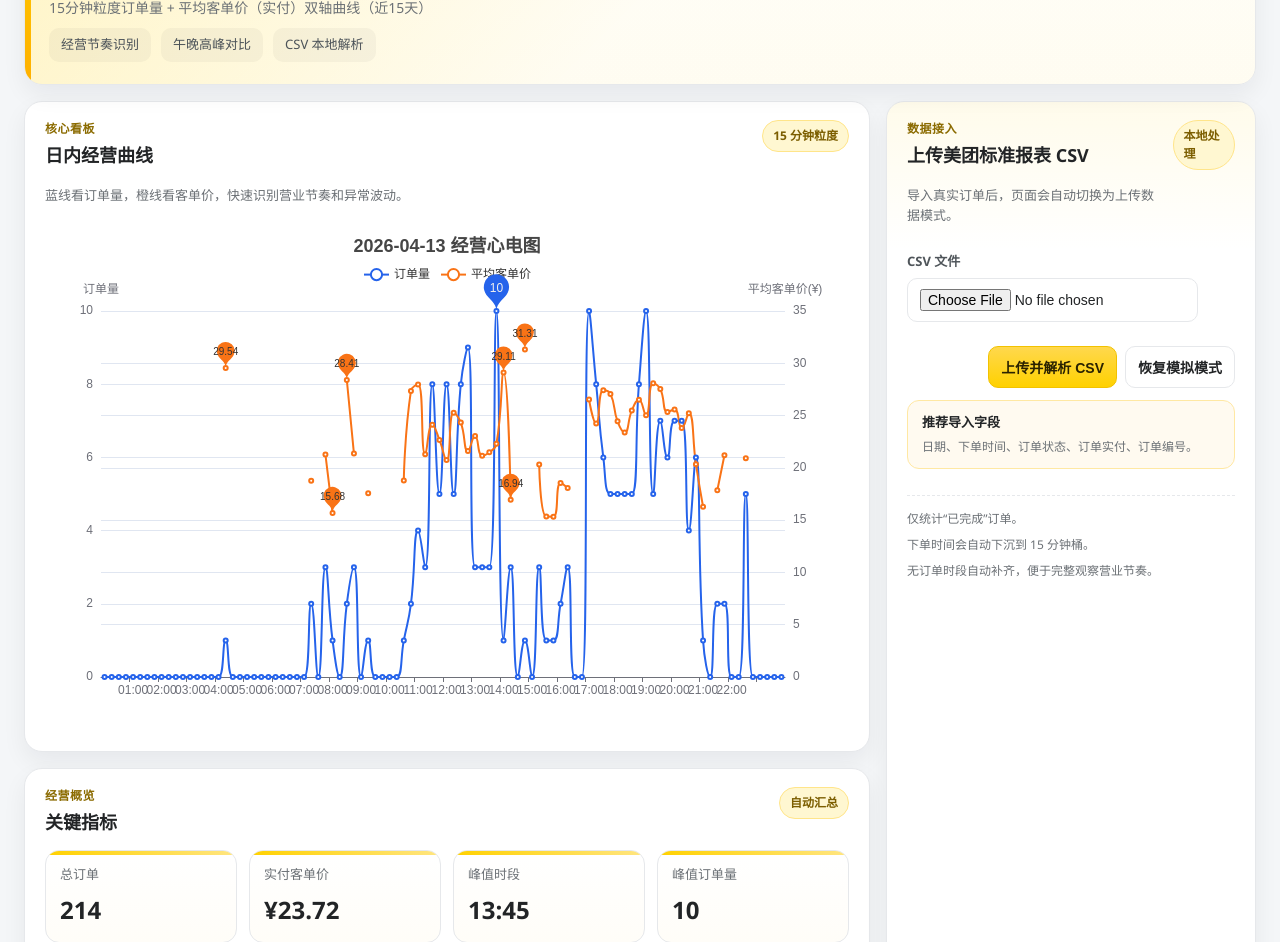
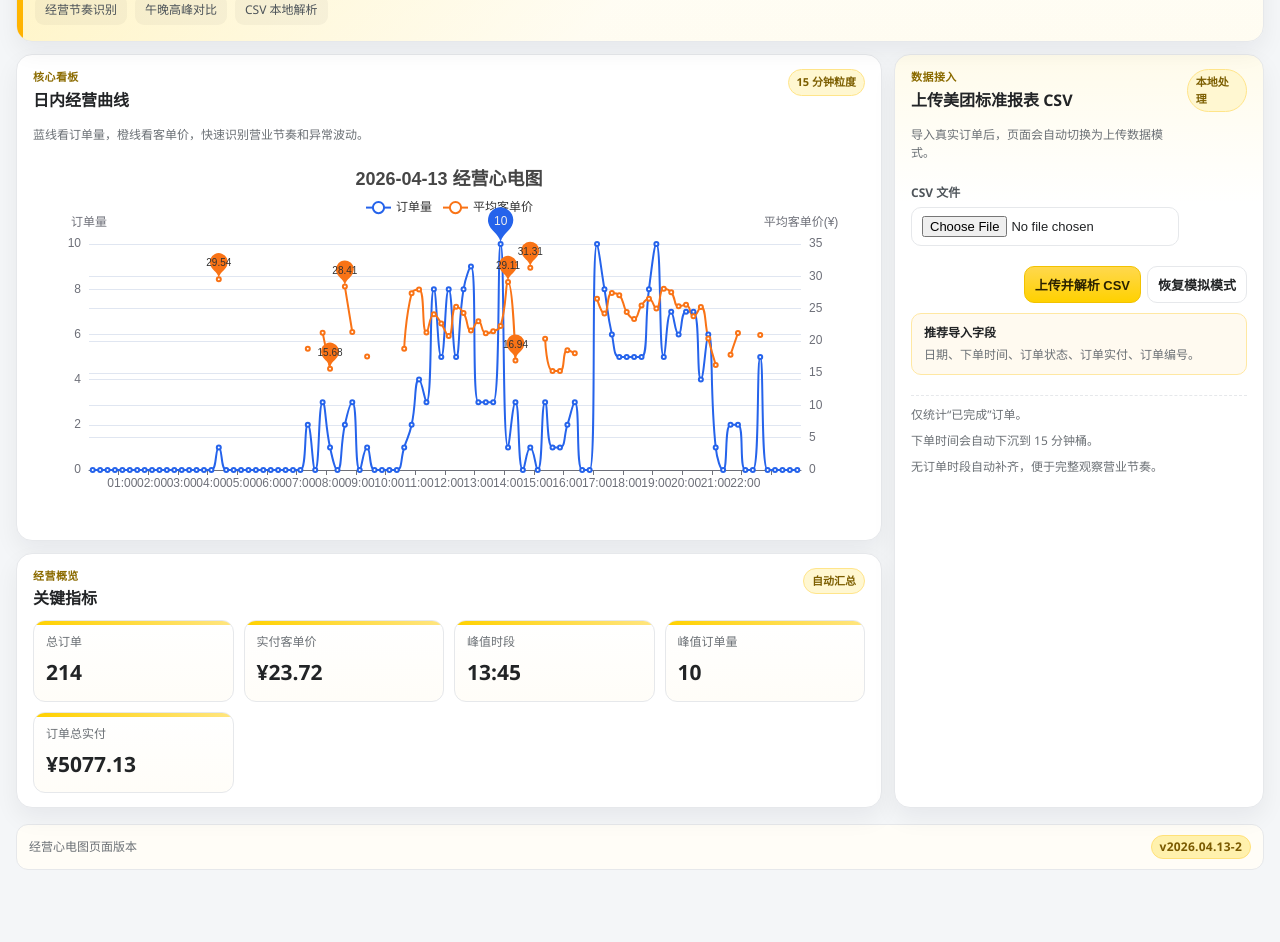
Before and after one commit to hankyan2010/waimaianalyze, a plain HTML site: page index.html in a window 1280 px wide. Shown: the part 150-1092 px from the top of the page. After the commit the page ends 1036 px from the top, so only its background shows below. Drawn offline with nearby package versions, Linux system fonts and the light colour scheme.

Commit message:
style: tighten dashboard layout density

```diff
--- a/index.html
+++ b/index.html
@@ -48,26 +48,26 @@
       color: var(--text);
       font-family: "PingFang SC", "Hiragino Sans GB", "Microsoft YaHei", "Segoe UI", sans-serif;
       line-height: 1.5;
-      padding: 24px;
+      padding: 16px;
     }
     .container { max-width: 1280px; margin: 0 auto; }
     .card {
       background: var(--panel);
       border: 1px solid var(--border);
-      border-radius: 18px;
+      border-radius: 16px;
       box-shadow: var(--shadow);
-      padding: 18px 20px;
-      margin-bottom: 16px;
+      padding: 14px 16px;
+      margin-bottom: 12px;
     }
     .topbar {
       display: flex;
       justify-content: space-between;
       align-items: flex-start;
       flex-wrap: wrap;
-      gap: 18px;
+      gap: 12px;
       position: relative;
       overflow: hidden;
-      padding: 22px 24px;
+      padding: 16px 18px;
       background:
         linear-gradient(135deg, rgba(255, 209, 0, 0.22), rgba(255, 209, 0, 0.02) 52%),
         linear-gradient(180deg, #ffffff, #fffdf6);
@@ -79,8 +79,8 @@
       width: 6px;
       background: linear-gradient(180deg, var(--primary), var(--accent));
     }
-    h1 { margin: 0; font-size: 32px; letter-spacing: -0.02em; }
-    h3 { margin: 0; font-size: 18px; }
+    h1 { margin: 0; font-size: 28px; letter-spacing: -0.02em; }
+    h3 { margin: 0; font-size: 16px; }
     .topbar-main,
     .topbar-side {
       position: relative;
@@ -89,13 +89,13 @@
     .topbar-main {
       display: flex;
       flex-direction: column;
-      gap: 10px;
+      gap: 8px;
       min-width: min(100%, 560px);
     }
     .topbar-side {
       display: flex;
       flex-direction: column;
-      gap: 12px;
+      gap: 8px;
       align-items: flex-end;
     }
     .kicker {
@@ -103,34 +103,34 @@
       align-items: center;
       width: fit-content;
       gap: 8px;
-      padding: 6px 10px;
+      padding: 4px 8px;
       border-radius: 999px;
       border: 1px solid rgba(255, 209, 0, 0.65);
       background: rgba(255, 209, 0, 0.2);
       color: #7a5600;
-      font-size: 12px;
+      font-size: 11px;
       font-weight: 600;
     }
-    .desc { margin: 0; color: var(--muted); font-size: 14px; }
+    .desc { margin: 0; color: var(--muted); font-size: 13px; }
     .hero-tags {
       display: flex;
       flex-wrap: wrap;
-      gap: 10px;
+      gap: 8px;
     }
     .hero-tag {
       display: inline-flex;
       align-items: center;
-      min-height: 34px;
-      padding: 0 12px;
-      border-radius: 10px;
+      min-height: 30px;
+      padding: 0 10px;
+      border-radius: 9px;
       background: rgba(34, 36, 38, 0.04);
       color: #4b5258;
-      font-size: 13px;
+      font-size: 12px;
       font-weight: 500;
     }
     .actions {
       display: flex;
-      gap: 8px;
+      gap: 6px;
       flex-wrap: wrap;
       align-items: center;
       justify-content: flex-end;
@@ -143,8 +143,8 @@
     button, input, textarea {
       border: 1px solid var(--border);
       border-radius: 10px;
-      font-size: 14px;
-      padding: 10px 12px;
+      font-size: 13px;
+      padding: 8px 10px;
       background: #fff;
     }
     button {
@@ -168,52 +168,52 @@
     .layout {
       display: grid;
       grid-template-columns: minmax(0, 1fr) 370px;
-      gap: 16px;
+      gap: 12px;
     }
     @media (max-width: 1024px) { .layout { grid-template-columns: 1fr; } }
-    #chart { width: 100%; height: 500px; }
+    #chart { width: 100%; height: 360px; }
     .panel-header {
       display: flex;
       justify-content: space-between;
       align-items: flex-start;
-      gap: 14px;
-      margin-bottom: 14px;
+      gap: 10px;
+      margin-bottom: 10px;
     }
     .panel-title {
       display: flex;
       flex-direction: column;
-      gap: 4px;
+      gap: 2px;
     }
     .panel-kicker {
       color: #8b6b00;
-      font-size: 12px;
+      font-size: 11px;
       font-weight: 700;
       letter-spacing: 0.04em;
       text-transform: uppercase;
     }
     .panel-note {
       color: var(--muted);
-      font-size: 13px;
+      font-size: 12px;
     }
     .panel-chip {
-      padding: 6px 10px;
+      padding: 4px 8px;
       border-radius: 999px;
       background: #fff7d1;
       color: #7c5e00;
-      font-size: 12px;
+      font-size: 11px;
       font-weight: 600;
       border: 1px solid #ffe58a;
     }
     .summary-grid {
       display: grid;
       grid-template-columns: repeat(auto-fit, minmax(160px, 1fr));
-      gap: 12px;
+      gap: 10px;
     }
     .summary-item {
       border: 1px solid var(--border);
       background: linear-gradient(180deg, #ffffff, #fffdf8);
-      border-radius: 14px;
-      padding: 14px;
+      border-radius: 12px;
+      padding: 12px;
       position: relative;
       overflow: hidden;
     }
@@ -224,14 +224,14 @@
       height: 4px;
       background: linear-gradient(90deg, var(--primary), #ffe580);
     }
-    .summary-item p { margin: 0; color: var(--muted); font-size: 13px; }
-    .summary-item h3 { margin: 8px 0 0; font-size: 24px; }
+    .summary-item p { margin: 0; color: var(--muted); font-size: 12px; }
+    .summary-item h3 { margin: 6px 0 0; font-size: 21px; }
     .helper { color: var(--muted); margin: 0; font-size: 12px; }
     .helper-list {
       display: grid;
       gap: 8px;
-      margin-top: 14px;
-      padding-top: 14px;
+      margin-top: 10px;
+      padding-top: 10px;
       border-top: 1px dashed var(--border);
     }
     .status {
@@ -240,8 +240,8 @@
       color: var(--success-text);
       background: var(--success-bg);
       border: 1px solid var(--success-border);
-      border-radius: 10px;
-      padding: 10px 12px;
+      border-radius: 9px;
+      padding: 8px 10px;
       display: none;
       white-space: pre-wrap;
     }
@@ -252,20 +252,20 @@
     }
     .mode-chip {
       display: inline-block;
-      font-size: 12px;
+      font-size: 11px;
       color: #7a5a00;
       background: #fff1ad;
-      padding: 4px 10px;
+      padding: 3px 8px;
       border-radius: 999px;
       margin-left: 8px;
       vertical-align: middle;
       border: 1px solid #ffe179;
     }
-    .field { margin-bottom: 12px; }
+    .field { margin-bottom: 10px; }
     .field label {
       display: block;
-      margin-bottom: 6px;
-      font-size: 13px;
+      margin-bottom: 5px;
+      font-size: 12px;
       color: #4f555a;
       font-weight: 600;
     }
@@ -276,28 +276,28 @@
     }
     .side-stack {
       display: grid;
-      gap: 12px;
+      gap: 10px;
     }
     .info-box {
-      padding: 12px 14px;
-      border-radius: 12px;
+      padding: 10px 12px;
+      border-radius: 10px;
       border: 1px solid #ffe8a3;
       background: #fffaf0;
     }
     .info-box strong {
       display: block;
-      margin-bottom: 6px;
-      font-size: 13px;
+      margin-bottom: 4px;
+      font-size: 12px;
     }
     .footer-bar {
       display: flex;
       justify-content: space-between;
       align-items: center;
       gap: 12px;
-      margin-top: 8px;
-      padding: 14px 18px;
+      margin-top: 4px;
+      padding: 10px 12px;
       border: 1px solid var(--border);
-      border-radius: 14px;
+      border-radius: 12px;
       background: #fffdf7;
       color: var(--muted);
       font-size: 12px;
@@ -305,8 +305,8 @@
     .footer-version {
       display: inline-flex;
       align-items: center;
-      min-height: 28px;
-      padding: 0 10px;
+      min-height: 24px;
+      padding: 0 8px;
       border-radius: 999px;
       background: #fff1ad;
       color: #7a5a00;
@@ -315,16 +315,17 @@
       letter-spacing: 0.02em;
     }
     @media (max-width: 720px) {
-      body { padding: 14px; }
-      .topbar { padding: 18px; }
+      body { padding: 10px; }
+      .topbar { padding: 14px; }
       .topbar-side { align-items: flex-start; }
       .actions { justify-content: flex-start; }
-      h1 { font-size: 28px; }
-      .card { padding: 16px; }
+      h1 { font-size: 24px; }
+      .card { padding: 12px; }
       .footer-bar {
         flex-direction: column;
         align-items: flex-start;
       }
+      #chart { height: 300px; }
     }
   </style>
 </head>
```
